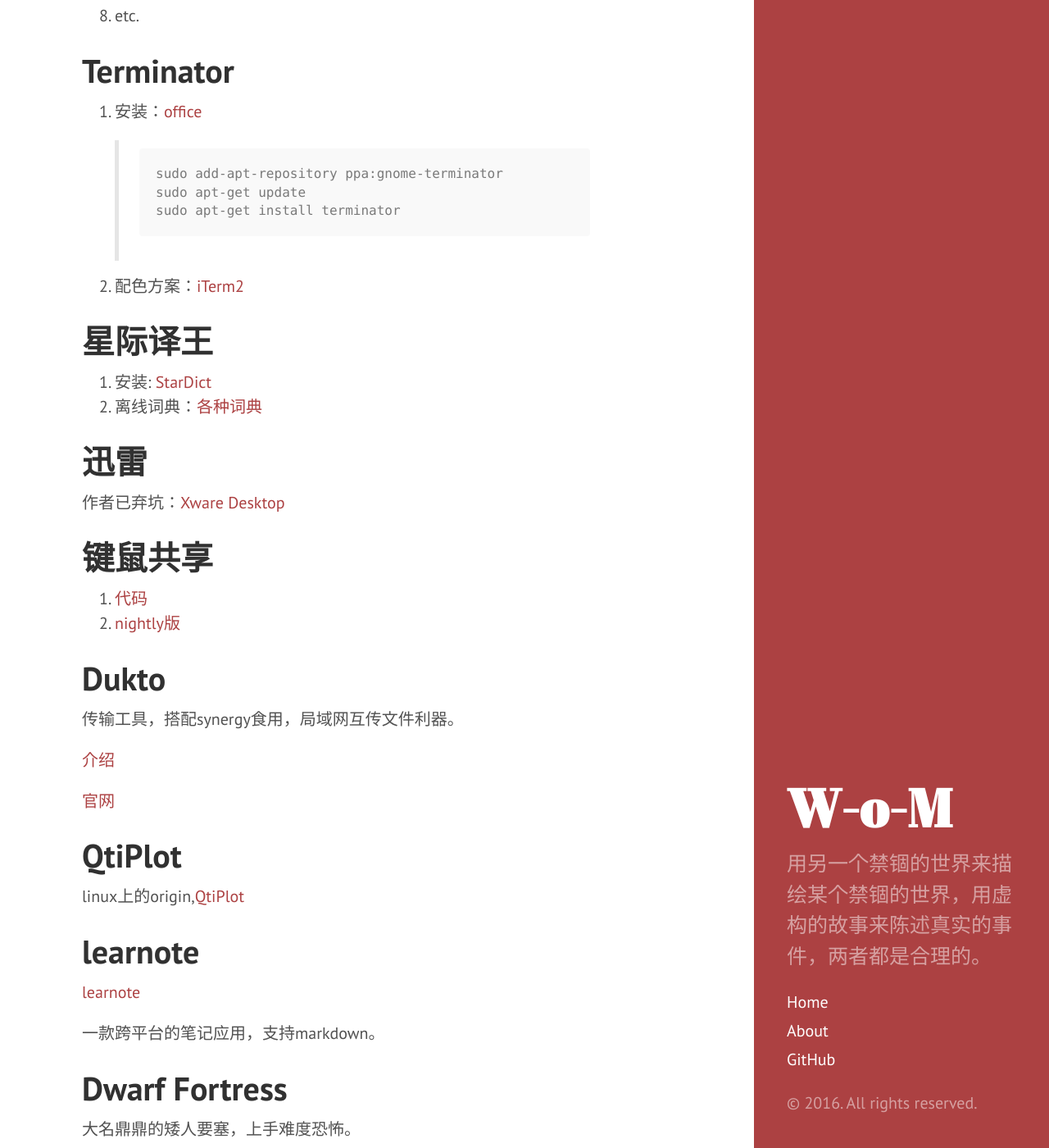
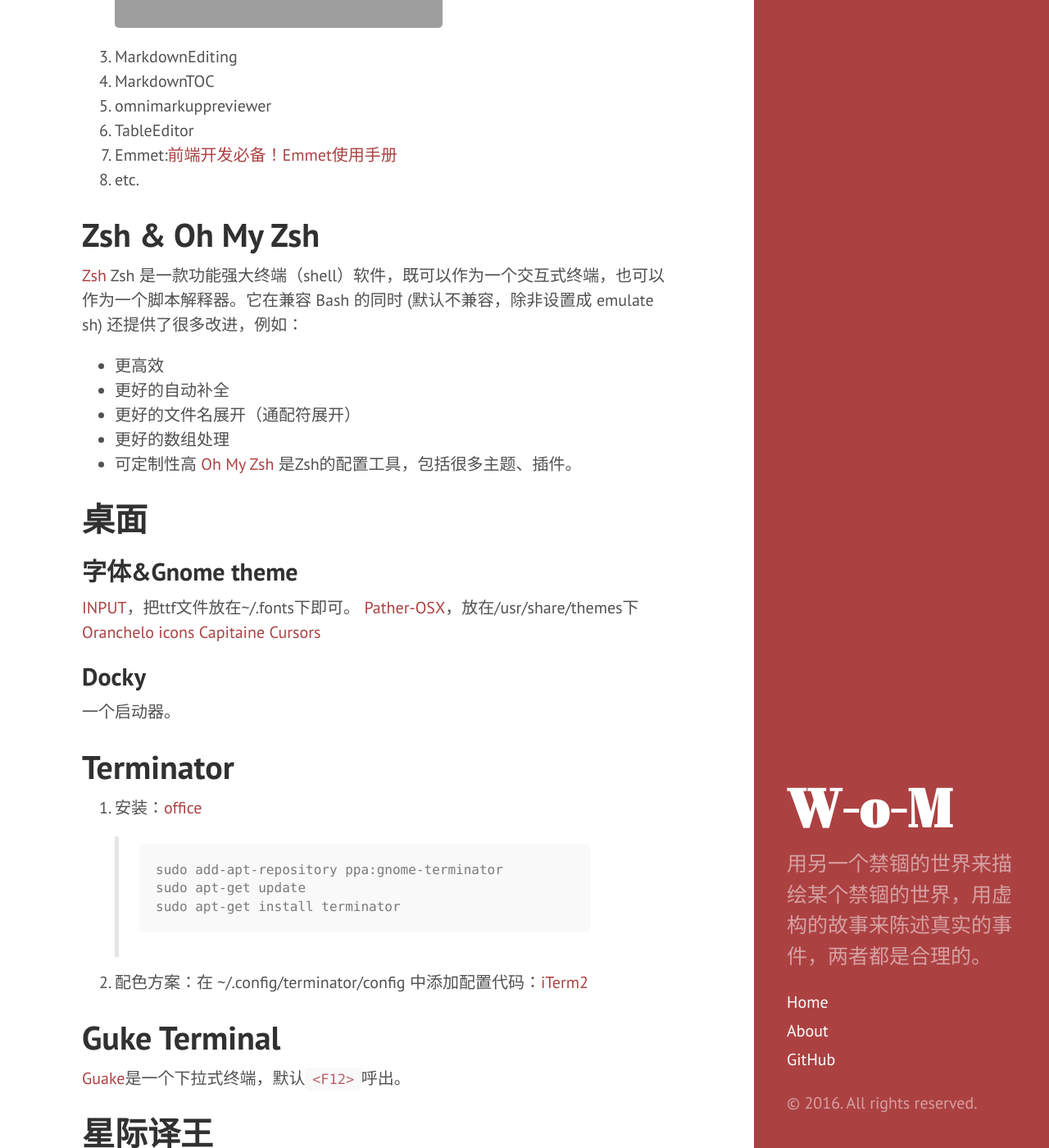
Before and after one commit to wangm23456/wangm23456_jekyll, a Jekyll site: the page built from _posts/2016-10-11-linux_softguide.md, in a window 1280 px wide and 1400 px high, scrolled down 2244 px. Shown: the whole window at 82% size. Built offline with Jekyll 4.4.1, drawn with Linux system fonts in a browser that asks for light colours; some of the changed text lies outside the part shown; grey boxes are pictures that could not be loaded.

Commit message:
new post

```diff
--- a/_posts/2016-10-11-linux_softguide.md
+++ b/_posts/2016-10-11-linux_softguide.md
@@ -12,15 +12,21 @@ title: linux生存指南
 - sublime text 3
     - Bug
     - Package
+- Zsh & Oh My Zsh
+- 桌面
+    - 字体&Gnome theme
+    - Docky
 - Terminator
+- Guke Terminal
 - 星际译王
 - 迅雷
 - 键鼠共享
 - Dukto
+- GDebi
 - QtiPlot
 - learnote
 - Dwarf Fortress
--
+- Tales Of Maj'Eyal: Age Of Ascendancy
 
 <!-- /MarkdownTOC -->
 
@@ -71,6 +77,25 @@ title: linux生存指南
 7. Emmet:[前端开发必备！Emmet使用手册](http://www.w3cplus.com/tools/emmet-cheat-sheet.html)
 8. etc.
 
+# Zsh & Oh My Zsh
+[Zsh](http://www.zsh.org/) Zsh 是一款功能强大终端（shell）软件，既可以作为一个交互式终端，也可以作为一个脚本解释器。它在兼容 Bash 的同时 (默认不兼容，除非设置成 emulate sh) 还提供了很多改进，例如：
+* 更高效
+* 更好的自动补全
+* 更好的文件名展开（通配符展开）
+* 更好的数组处理
+* 可定制性高
+[Oh My Zsh](http://ohmyz.sh/) 是Zsh的配置工具，包括很多主题、插件。
+
+# 桌面
+## 字体&Gnome theme
+[INPUT](http://input.fontbureau.com/)，把ttf文件放在~/.fonts下即可。
+[Pather-OSX](https://www.gnome-look.org/p/1150507/)，放在/usr/share/themes下
+[Oranchelo icons](https://www.gnome-look.org/p/1151321/)
+[Capitaine Cursors](https://www.gnome-look.org/p/1148692/)
+
+## Docky
+一个启动器。
+
 # Terminator
 1. 安装：[office](http://gnometerminator.blogspot.jp/p/introduction.html)
 
@@ -78,7 +103,10 @@ title: linux生存指南
     >     sudo apt-get update
     >     sudo apt-get install terminator
 
-2. 配色方案：[iTerm2](https://github.com/mbadolato/iTerm2-Color-Schemes)
+2. 配色方案：在 ~/.config/terminator/config 中添加配置代码：[iTerm2](https://github.com/mbadolato/iTerm2-Color-Schemes)
+
+# Guke Terminal
+[Guake](http://guake-project.org/)是一个下拉式终端，默认`<F12>`呼出。
 
 # 星际译王
 1. 安装: [StarDict](http://stardict-4.sourceforge.net/index_cn.php)
@@ -98,6 +126,9 @@ title: linux生存指南
 
 [官网](http://www.msec.it/blog/?page_id=556)
 
+# GDebi
+软件编译安装工具。
+
 # QtiPlot
 linux上的origin,[QtiPlot](http://www.qtiplot.com/)
 
@@ -107,10 +138,13 @@ linux上的origin,[QtiPlot](http://www.qtiplot.com/)
 一款跨平台的笔记应用，支持markdown。
 
 # Dwarf Fortress
-大名鼎鼎的矮人要塞，上手难度恐怖。
+大名鼎鼎的**矮人要塞**，上手难度恐怖。
 
 [wiki:lazy newb package](http://dwarffortresswiki.org/Utility:Lazy_Newb_Pack)
 
 [Unofficial Linux Lazy Newb Pack](http://www.bay12forums.com/smf/index.php?PHPSESSID=86ecf689a693ec3100c23e04c2f89d4f&topic=156011.msg6784657#msg6784657)
 
-#
+# Tales Of Maj'Eyal: Age Of Ascendancy
+**马基埃亚尔的传说**，Rogulike-RPG，最优秀的Roguelike游戏之一。
+
+[t-engine4](https://te4.org/)
```
Also changed, not shown: other parts of _posts/2016-10-11-linux_softguide.md (+1 -1 lines), _posts/2016-10-10-HTML基础.md (+4 -1 lines).
